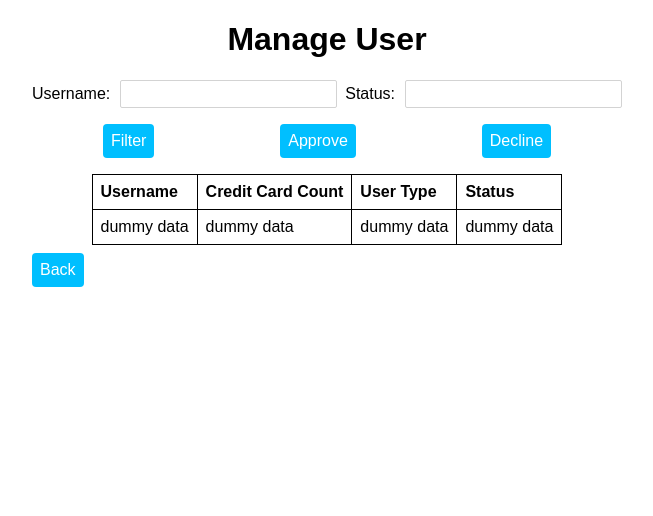
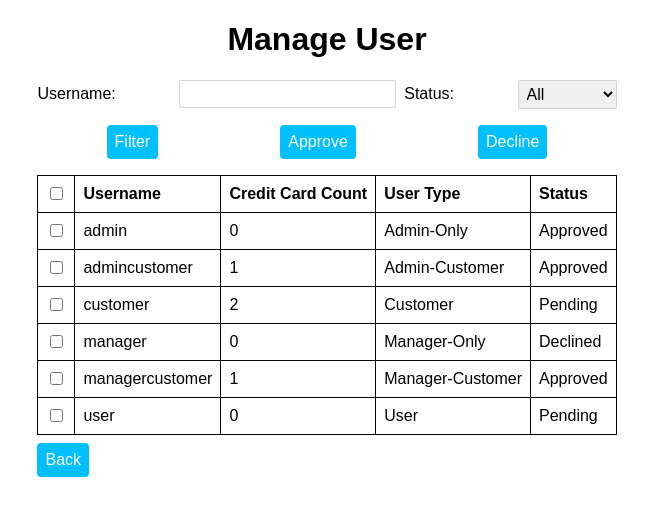
Before and after one commit to francineluo/cs4400phase4, a React (Create React App) app: page /manageuser in a window 1280 px wide. Shown: the top 516 px of the page, without its empty margins (313-966 px from the left). Built offline with nearby package versions, Linux system fonts and the light colour scheme.

Commit message:
can now filter and approve/decline in manage user page

```diff
--- a/src/components/ManageUser.js
+++ b/src/components/ManageUser.js
@@ -1,8 +1,163 @@
 import React, { Component } from 'react';
 import { Link } from 'react-router-dom';
 import '../stylesheets/Main.css';
+import StaticData from '../data/StaticData';
 
 export default class ManageUser extends Component {
+    constructor(props) {
+        super(props);
+        this.state = {
+            users: StaticData.getAllUsernames(),
+            filterUsername: "",
+            filterStatus: ""
+        }
+        this.updateUsers = this.updateUsers.bind(this);
+        this.filter = this.filter.bind(this);
+        this.approve = this.approve.bind(this);
+        this.decline = this.decline.bind(this);
+        this.selectAll = this.selectAll.bind(this);
+        this.userList = this.userList.bind(this);
+    }
+
+    updateUsers() {
+        this.setState({
+            users: StaticData.getAllUsernames()
+        });
+    }
+
+    filter() {
+        this.setState({
+            filterUsername: document.getElementById("username").value,
+            filterStatus: document.getElementById("status").value
+        });
+    }
+
+    approve() {
+        let selectedUsers = this.getSelectedUsers();
+        for (let i in selectedUsers) {
+            let username = selectedUsers[i];
+            StaticData.setStatus(username, "Approved");
+        }
+        this.updateUsers();
+        this.uncheckAll();
+    }
+
+    decline() {
+        let selectedUsers = this.getSelectedUsers();
+        for (let i in selectedUsers) {
+            let username = selectedUsers[i];
+            if (StaticData.getStatus(username) !== "Approved") {
+                StaticData.setStatus(username, "Declined");
+            }
+        }
+        this.updateUsers();
+        this.uncheckAll();
+    }
+
+    getSelectedUsers() {
+        let checkboxes = document.getElementsByName("checkbox");
+        let selectedUsers = [];
+        for (let i = 0; i < checkboxes.length; i++) {
+            if (checkboxes[i].value !== "selectAll" && checkboxes[i].checked) {
+                selectedUsers.push(checkboxes[i].value);
+            }
+        }
+        return selectedUsers;
+    }
+
+    uncheckAll() {
+        let checkboxes = document.getElementsByName("checkbox");
+        for (let i = 0; i < checkboxes.length; i++) {
+            checkboxes[i].checked = false;
+        }
+    }
+
+    checkAll() {
+        let checkboxes = document.getElementsByName("checkbox");
+        for (let i = 0; i < checkboxes.length; i++) {
+            checkboxes[i].checked = true;
+        }
+    }
+
+    selectAll() {
+        let selectAll = document.getElementById("selectAll");
+        if (selectAll.checked) {
+            this.checkAll();
+        } else {
+            this.uncheckAll();
+        }
+    }
+
+    statusDropdown() {
+        return (
+            <select name="status" id="status">
+                <option value="All" defaultValue>All</option>
+                <option value="Pending">Pending</option>
+                <option value="Declined">Declined</option>
+                <option value="Approved">Approved</option>
+            </select>
+        );
+    }
+
+    userList() {
+        let elements = [];
+        for (let i in this.state.users) {
+            let username = this.state.users[i];
+            let filterName = this.state.filterUsername;
+            let userStatus = StaticData.getStatus(username);
+            let filterStatus = this.state.filterStatus;
+            if (username.includes(filterName) &&
+                (filterStatus === "All" || userStatus.includes(filterStatus))) {
+                let userTypeArr = StaticData.getUserType(username);
+                let userType;
+                if (userTypeArr[0] && userTypeArr[1]) {
+                    userType = "Admin-Customer";
+                } else if (userTypeArr[0]) {
+                    userType = "Admin-Only";
+                } else if (userTypeArr[1] && userTypeArr[2]) {
+                    userType = "Manager-Customer";
+                } else if (userTypeArr[1]) {
+                    userType = "Customer";
+                } else if (userTypeArr[2]) {
+                    userType = "Manager-Only";
+                } else {
+                    userType = "User";
+                }
+                let substringIndex = username.indexOf(filterName);
+                let uname1 = username.slice(0, substringIndex);
+                let uname2 = username.slice(substringIndex + filterName.length, username.length);
+                elements.push(
+                    <tr key={username}>
+                        <td><input type="checkbox" name="checkbox" value={username} /></td>
+                        <td>{uname1}<b>{filterName}</b>{uname2}</td>
+                        <td>{StaticData.getCreditCardCount(username)}</td>
+                        <td>{userType}</td>
+                        <td>{userStatus}</td>
+                    </tr>
+                );
+            }
+        }
+
+        if (elements.length === 0) {
+            return (<p>No users found. Try changing the filters.</p>);
+        }
+
+        return (
+            <table>
+                <tbody>
+                    <tr>
+                        <th><input type="checkbox" name="checkbox" value="selectAll" id="selectAll" onClick={this.selectAll} /></th>
+                        <th>Username</th>
+                        <th>Credit Card Count</th>
+                        <th>User Type</th>
+                        <th>Status</th>
+                    </tr>
+                    {elements}
+                </tbody>
+            </table>
+        );
+    }
+
     render() {
         return (
             <div className="page-content">
@@ -10,33 +165,18 @@ export default class ManageUser extends Component {
                 <div className="vertical-list">
                     <div className="horizontal-list">
                         <div className="input-field">
-                            Username: <input type="text" name="username" />
+                            Username: <input type="text" name="username" id="username" />
                         </div>
                         <div className="input-field">
-                            Status: <input type="text" name="status" />
+                            Status: {this.statusDropdown()}
                         </div>
                     </div>
                     <div className="button-group">
-                        <div className="button">Filter</div>
-                        <div className="button">Approve</div>
-                        <div className="button">Decline</div>
+                        <div className="button" onClick={this.filter}>Filter</div>
+                        <div className="button" onClick={this.approve}>Approve</div>
+                        <div className="button" onClick={this.decline}>Decline</div>
                     </div>
-                    <table>
-                        <tbody>
-                        <tr>
-                            <th>Username</th>
-                            <th>Credit Card Count</th>
-                            <th>User Type</th>
-                            <th>Status</th>
-                        </tr>
-                        <tr>
-                            <td>dummy data</td>
-                            <td>dummy data</td>
-                            <td>dummy data</td>
-                            <td>dummy data</td>
-                            </tr>
-                        </tbody>
-                    </table>
+                    {this.userList()}
                     <Link to={{ pathname: "/functionality", state: { isAdmin: true } }} className="button" style={{ width: "fit-content" }}>Back</Link>
                 </div>
             </div>
--- a/src/components/ManagerCustomerRegistration.js
+++ b/src/components/ManagerCustomerRegistration.js
@@ -27,7 +27,6 @@ export default class ManagerCustomerRegistration extends Component {
         let city = document.getElementById("city").value;
         let state = document.getElementById("state").value;
         let zip = document.getElementById("zip").value;
-        //TODO: credit card nums
 
         if (fname.length === 0 || lname.length === 0 || username.length === 0 ||
             pw.length === 0 || confirmpw.length === 0 || company.length === 0 ||
--- a/src/data/StaticData.js
+++ b/src/data/StaticData.js
@@ -1,12 +1,12 @@
 export default class StaticData {
-    //username: [pw, isAdmin, isCustomer, isManager, fname, lname, creditCards]
+    //username: [pw, isAdmin, isCustomer, isManager, status, fname, lname, creditCards]
     static dummyUsers = {
-        "admin": ["admin", true, false, false],
-        "admincustomer": ["admincustomer", true, true, false],
-        "customer": ["customer", false, true, false],
-        "manager": ["manager", false, false, true],
-        "managercustomer": ["managercustomer", false, true, true],
-        "user": ["user", false, false, false]
+        "admin": ["admin", true, false, false, "Approved", "John", "Smith", []],
+        "admincustomer": ["admincustomer", true, true, false, "Approved", "Jon", "Smith", ["00001111"]],
+        "customer": ["customer", false, true, false, "Pending", "Johnny", "Smith", ["12341234", "56785678"]],
+        "manager": ["manager", false, false, true, "Declined", "Jonny", "Smith", []],
+        "managercustomer": ["managercustomer", false, true, true, "Approved", "Johnathan", "Smith", ["99991111"]],
+        "user": ["user", false, false, false, "Pending", "Jonathan", "Smith", []]
     };
     static currentUser;
 
@@ -34,27 +34,41 @@ export default class StaticData {
         return this.dummyUsers[username].slice(1, 4);
     }
 
+    static getCreditCardCount(username) {
+        if (typeof this.dummyUsers[username][7] === "undefined")
+            return 0;
+        return this.dummyUsers[username][7].length;
+    }
+
+    static getStatus(username) {
+        return this.dummyUsers[username][4];
+    }
+
+    static setStatus(username, status) {
+        this.dummyUsers[username][4] = status;
+    }
+
     static registerUser(fname, lname, username, pw) {
         //TODO: store hashed password instead of plaintext password
-        this.dummyUsers[username] = [pw, false, false, false, fname, lname];
+        this.dummyUsers[username] = [pw, false, false, false, "Pending", fname, lname];
         this.setCurrentUser(username);
     }
 
     static registerCustomer(fname, lname, username, pw, creditCards) {
         //TODO: store hashed password instead of plaintext password, add credit card nums
-        this.dummyUsers[username] = [pw, false, true, false, fname, lname, creditCards];
+        this.dummyUsers[username] = [pw, false, true, false, "Pending", fname, lname, creditCards];
         this.setCurrentUser(username);
     }
 
     static registerManager(fname, lname, username, pw) {
         //TODO: store hashed password instead of plaintext password, add address and company
-        this.dummyUsers[username] = [pw, false, false, true, fname, lname];
+        this.dummyUsers[username] = [pw, false, false, true, "Pending", fname, lname];
         this.setCurrentUser(username);
     }
 
     static registerManagerCustomer(fname, lname, username, pw) {
         //TODO: store hashed password instead of plaintext password, add address and company, add credit card nums
-        this.dummyUsers[username] = [pw, false, true, true, fname, lname];
+        this.dummyUsers[username] = [pw, false, true, true, "Pending", fname, lname];
         this.setCurrentUser(username);
     }
 }
```
